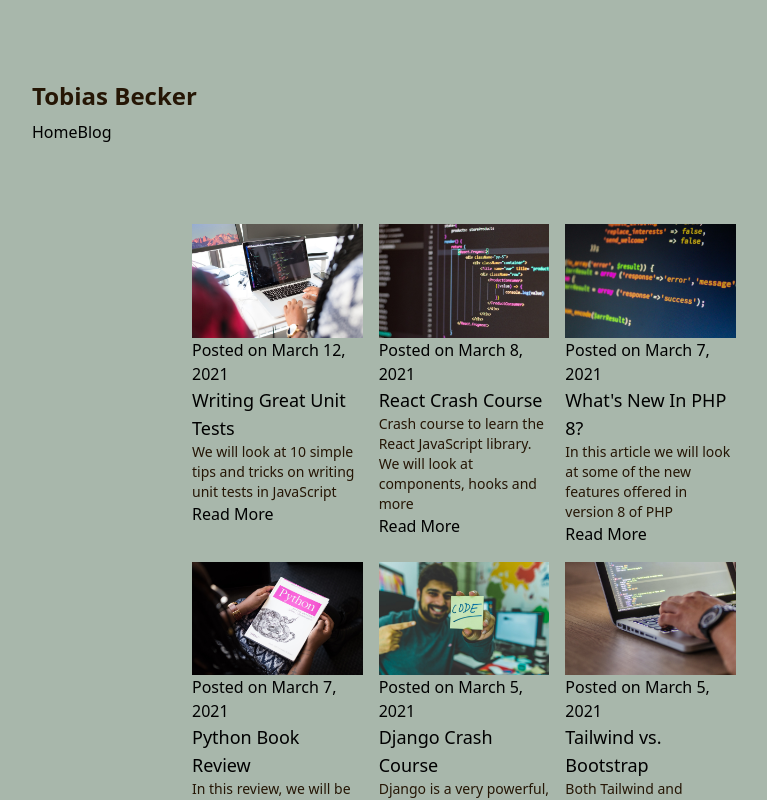
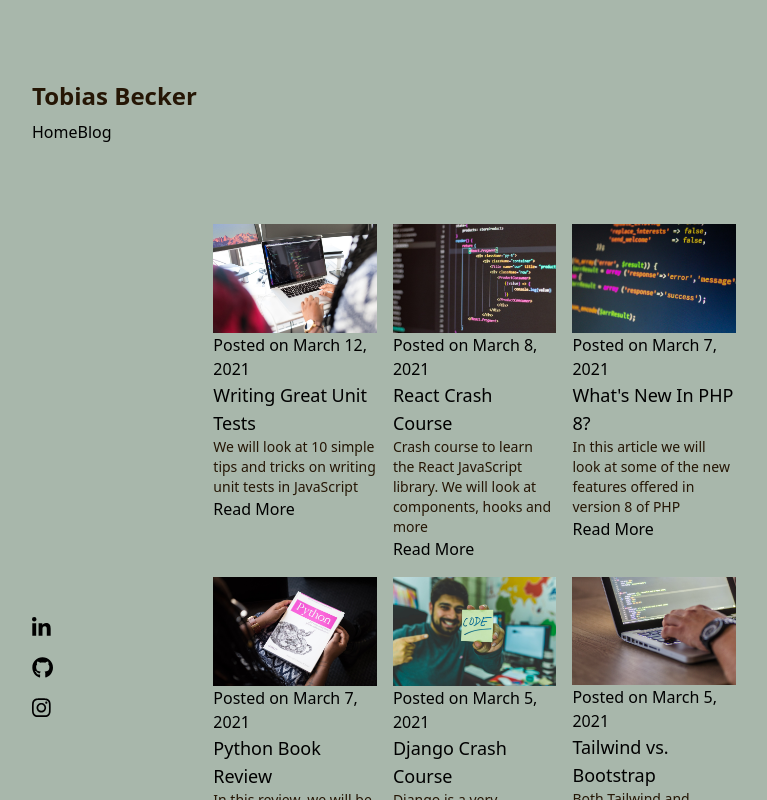
Before and after one commit to tobeck/tsbo, a Next.js app: page /blog in a window 1280 px wide. Shown: the top 800 px of the page, without its empty margins (96-863 px from the left). Built offline with nearby package versions, Linux system fonts and the light colour scheme.

Commit message:
New deps, fontawesome, typography

```diff
--- a/package.json
+++ b/package.json
@@ -8,6 +8,11 @@
     "start": "next start"
   },
   "dependencies": {
+    "@fortawesome/fontawesome-svg-core": "^1.2.36",
+    "@fortawesome/free-brands-svg-icons": "^5.15.4",
+    "@fortawesome/free-solid-svg-icons": "^5.15.4",
+    "@fortawesome/react-fontawesome": "^0.1.15",
+    "@tailwindcss/typography": "^0.4.1",
     "gray-matter": "^4.0.3",
     "marked": "^3.0.2",
     "next": "^11.0.0",
@@ -15,6 +20,7 @@
     "react-dom": "17.0.2"
   },
   "devDependencies": {
+    "@babel/core": "^7.15.0",
     "autoprefixer": "^10.3.3",
     "postcss": "^8.3.6",
     "tailwindcss": "^2.2.8"
--- a/pages/_app.js
+++ b/pages/_app.js
@@ -1,12 +1,15 @@
 import Layout from '../components/Layout'
-import Header from '../components/Header'
 import '../styles/globals.css'
+import { library } from '@fortawesome/fontawesome-svg-core'
+import { fab } from '@fortawesome/free-brands-svg-icons'
+
+library.add(fab)
 
 function MyApp({Component, pageProps}) {
     return (
         <Layout>
             <>
-                <main className='container'>
+                <main>
                     <Component {...pageProps} />
                 </main>
             </>
```
Also changed, not shown: 1 other file (tests, documents, lock files or other folders).
